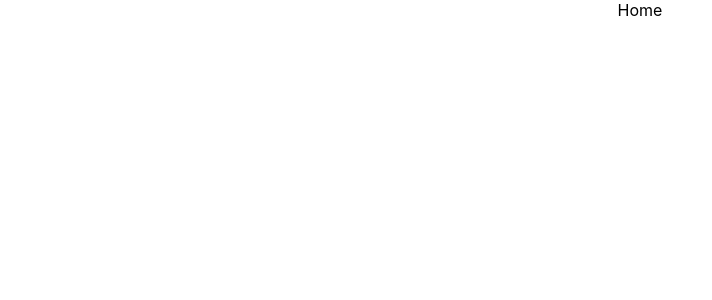
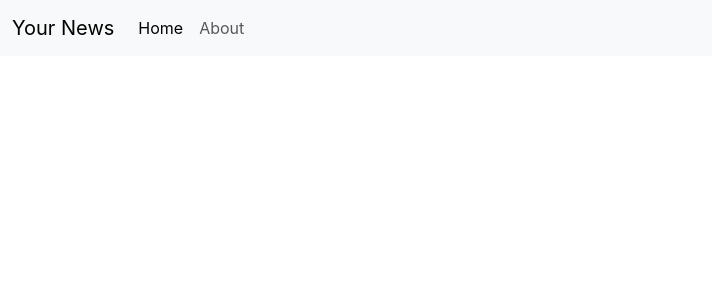
Before and after one commit to Ranjeet0302Singh/news-app, a React (Create React App) app: page / in a window 1280 px wide. Shown: the top 300 px of the page, without its empty margins (0-712 px from the left). Built offline with nearby package versions, Linux system fonts and the light colour scheme.

Commit message:
navbar init

```diff
--- a/public/index.html
+++ b/public/index.html
@@ -8,6 +8,12 @@
     <meta
       name="description"
       content="Web site created using create-react-app"
+    />
+    <link
+      href="https://cdn.jsdelivr.net/npm/bootstrap@5.3.0-alpha2/dist/css/bootstrap.min.css"
+      rel="stylesheet"
+      integrity="sha384-aFq/bzH65dt+w6FI2ooMVUpc+21e0SRygnTpmBvdBgSdnuTN7QbdgL+OapgHtvPp"
+      crossorigin="anonymous"
     />
     <link rel="apple-touch-icon" href="%PUBLIC_URL%/logo192.png" />
     <!--
@@ -39,5 +45,10 @@
       To begin the development, run `npm start` or `yarn start`.
       To create a production bundle, use `npm run build` or `yarn build`.
     -->
+    <script
+      src="https://cdn.jsdelivr.net/npm/bootstrap@5.3.0-alpha2/dist/js/bootstrap.bundle.min.js"
+      integrity="sha384-qKXV1j0HvMUeCBQ+QVp7JcfGl760yU08IQ+GpUo5hlbpg51QRiuqHAJz8+BrxE/N"
+      crossorigin="anonymous"
+    ></script>
   </body>
 </html>
--- a/src/App.js
+++ b/src/App.js
@@ -1,11 +1,11 @@
-import './App.css';
+import React, { Component } from 'react'
+import NavBar from './Components/NavBar'
 
-function App() {
-  return (
-    <div className="App">
-      Home
-    </div>
-  );
+export default class App extends Component {
+  render() {
+    return (
+      <div>
+<NavBar/>      </div>
+    )
+  }
 }
-
-export default App;
--- /dev/null
+++ b/src/Components/NavBar.jsx
@@ -0,0 +1,31 @@
+import React, { Component } from "react";
+import PropTypes from "prop-types";
+
+export class NavBar extends Component {
+  static propTypes = {};
+
+  render() {
+    return <div><nav className="navbar navbar-expand-lg bg-body-tertiary">
+    <div className="container-fluid">
+      <a className="navbar-brand" href="/">Your News</a>
+      <button className="navbar-toggler" type="button" data-bs-toggle="collapse" data-bs-target="#navbarSupportedContent" aria-controls="navbarSupportedContent" aria-expanded="false" aria-label="Toggle navigation">
+        <span className="navbar-toggler-icon"></span>
+      </button>
+      <div className="collapse navbar-collapse" id="navbarSupportedContent">
+        <ul className="navbar-nav me-auto mb-2 mb-lg-0">
+          <li className="nav-item">
+            <a className="nav-link active" aria-current="page" href="/home">Home</a>
+          </li>
+          <li className="nav-item">
+            <a className="nav-link" href="/about">About</a>
+          </li>
+
+        </ul>
+
+      </div>
+    </div>
+  </nav></div>;
+  }
+}
+
+export default NavBar;
```
